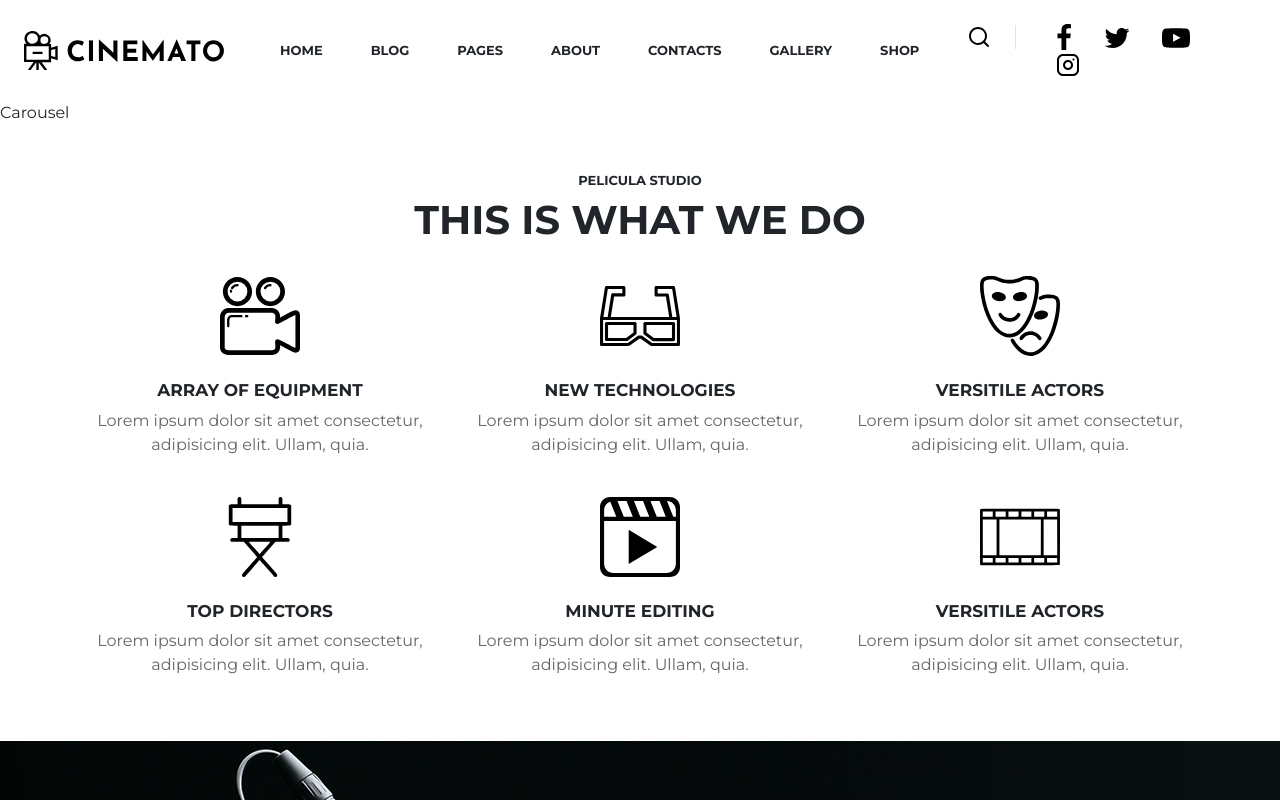
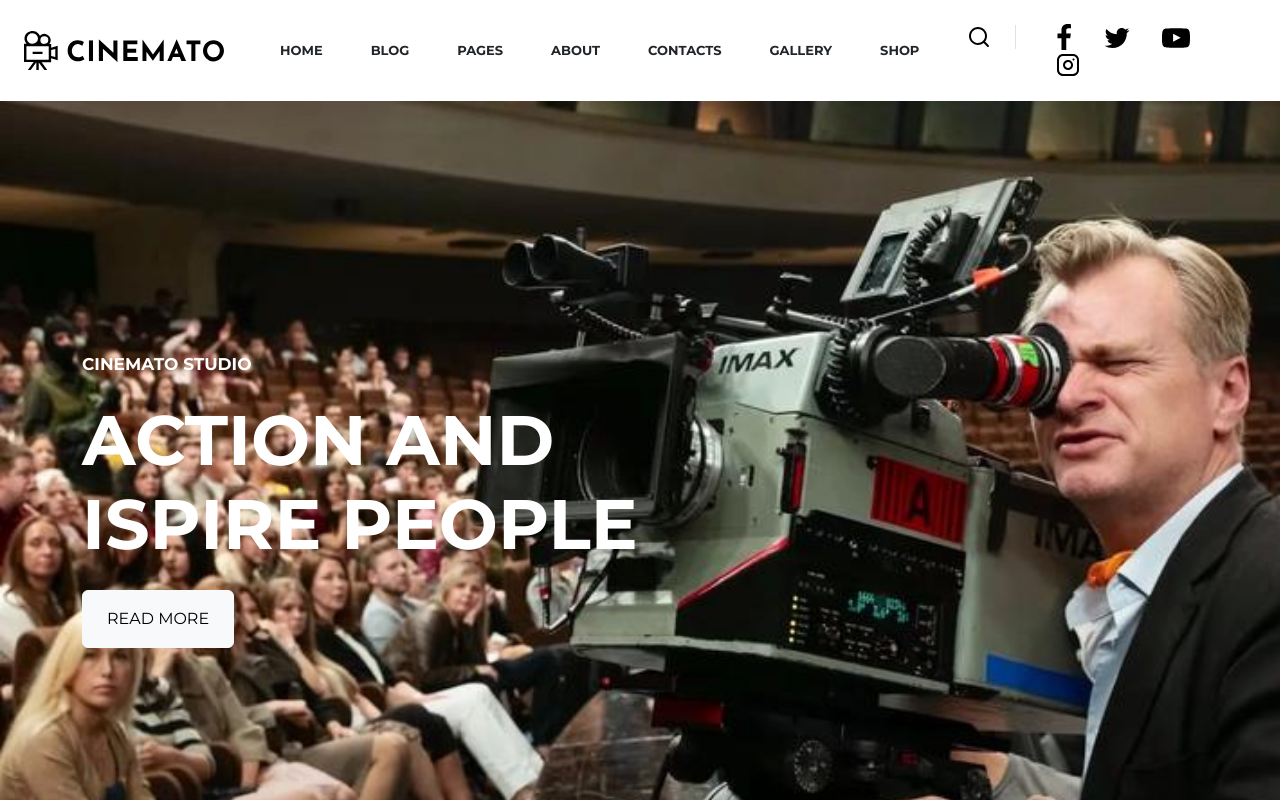
Before and after one commit to DavideGila/proj-html-vuejs, a Vue app: page / in a window 1280 px wide. Shown: the top 800 px of the page. Built offline with nearby package versions, Linux system fonts and the light colour scheme.

Commit message:
imported Hero Component

```diff
--- a/src/components/HeaderComponent.vue
+++ b/src/components/HeaderComponent.vue
@@ -17,15 +17,18 @@
             </div>
         </div>
     </nav>
-
-    <div>Carousel </div>
+    <HeroComponent />
 </header>
 </template>
 
 <script>
 import { store } from '../data/store'
+import HeroComponent from './header/HeroComponent.vue'
 
     export default {
+        components: {
+            HeroComponent
+        },
         data() {
             return {
                 store
```
